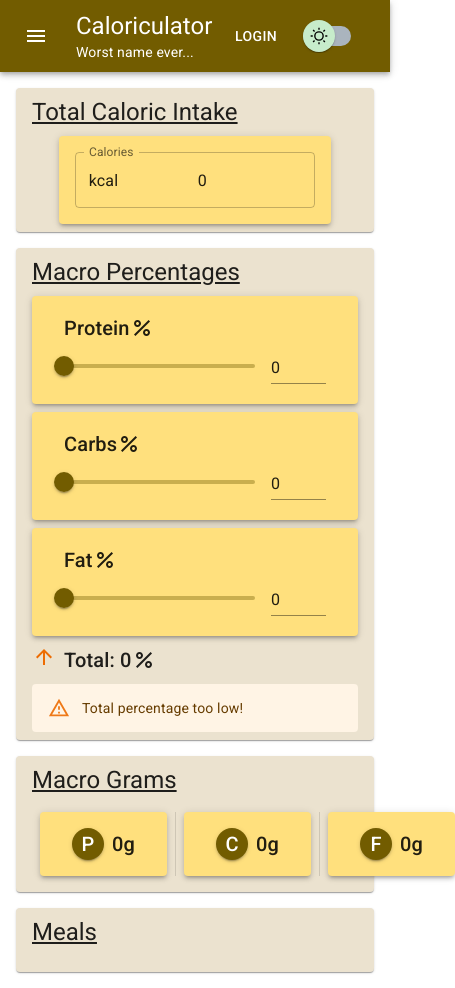
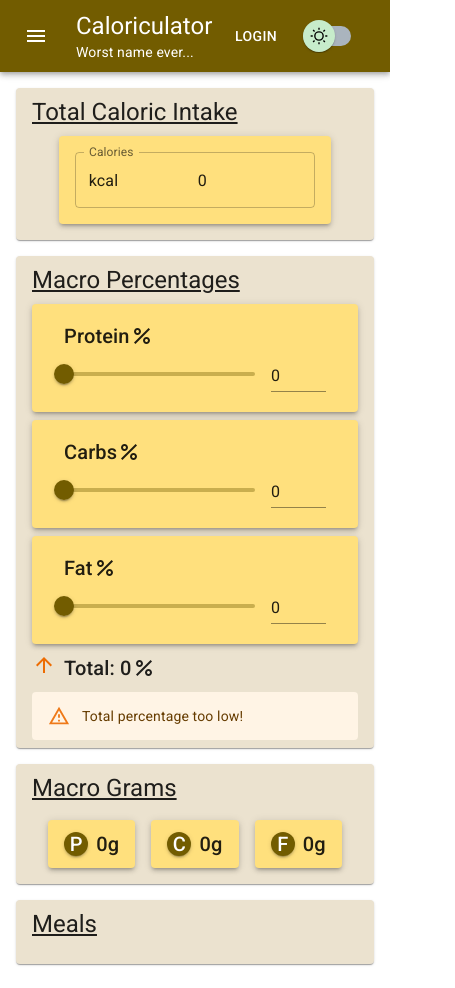
Before and after one commit to andrewdieppa/caloriculator, a React (Create React App) app: page / in a window 390 px wide. Shown: the whole page, 455 px wide, since content can reach past the window. Built offline with nearby package versions, Linux system fonts and the light colour scheme.

Commit message:
make minor layout and responsive changes

```diff
--- a/src/components/MacroGrams/MacroGrams.js
+++ b/src/components/MacroGrams/MacroGrams.js
@@ -1,7 +1,7 @@
 import { useEffect } from 'react';
 import SectionTitle from '../Reusable/SectionTitle/SectionTitle';
 import MacroGramsCard from './MacroGramsCard';
-import { Paper, Stack, Divider } from '@mui/material';
+import { Paper, Stack } from '@mui/material';
 import { useSelector, useDispatch } from 'react-redux';
 import { setGrams } from '../../store/calorieDataSlice';
 
@@ -40,7 +40,6 @@ const MacroGrams = () => {
         padding={1}
         justifyContent="space-evenly"
         alignItems="center"
-        divider={<Divider orientation="vertical" flexItem />}
         spacing={{ xs: 1, sm: 2 }}
       >
         <MacroGramsCard macroLetter="P" macroGrams={proteinGrams} />
--- a/src/components/MacroGrams/MacroGramsCard.js
+++ b/src/components/MacroGrams/MacroGramsCard.js
@@ -4,8 +4,8 @@ const MacroGramsCard = ({ macroLetter, macroGrams }) => {
   return (
     <Paper elevation={3}>
       <Stack
-        paddingX={4}
-        paddingY={2}
+        paddingX={{ xs: 2, sm: 4 }}
+        paddingY={{ xs: 1, sm: 2 }}
         direction="row"
         spacing={{ xs: 1, sm: 2 }}
         alignItems="center"
@@ -15,8 +15,8 @@ const MacroGramsCard = ({ macroLetter, macroGrams }) => {
             display: 'flex',
             justifyContent: 'center',
             alignItems: 'center',
-            width: { xs: '2rem', sm: '3rem' },
-            height: { xs: '2rem', sm: '3rem' },
+            width: { xs: '1.5rem', sm: '3rem' },
+            height: { xs: '1.5rem', sm: '3rem' },
             borderRadius: '5rem',
             backgroundColor: 'primary.main',
           }}
--- a/src/components/TotalCalories/TotalCalories.js
+++ b/src/components/TotalCalories/TotalCalories.js
@@ -18,7 +18,7 @@ const TotalCalories = () => {
           justifyContent: 'center',
         }}
       >
-        <Paper sx={{ p: 2 }} elevation={3}>
+        <Paper sx={{ p: 2, mb: 1 }} elevation={3}>
           <TextField
             type="number"
             inputProps={{
```
